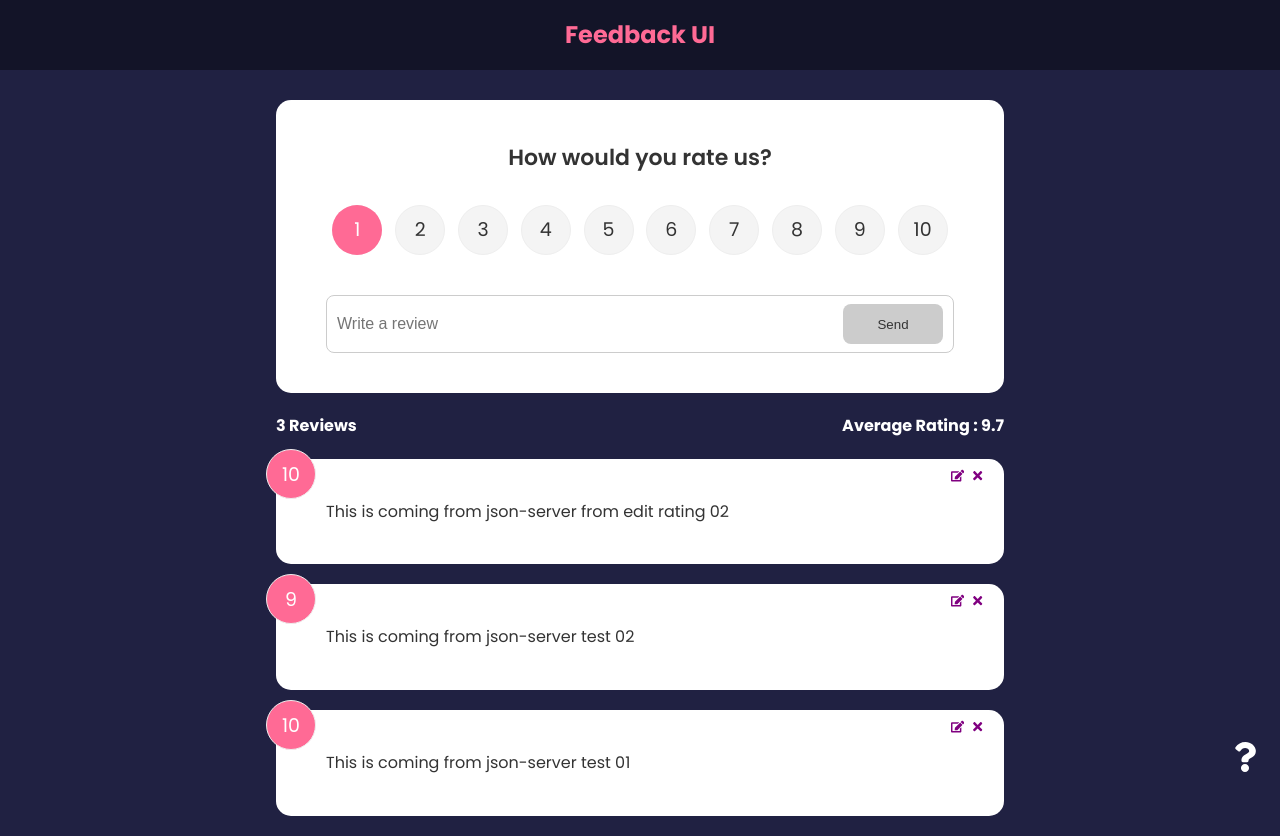
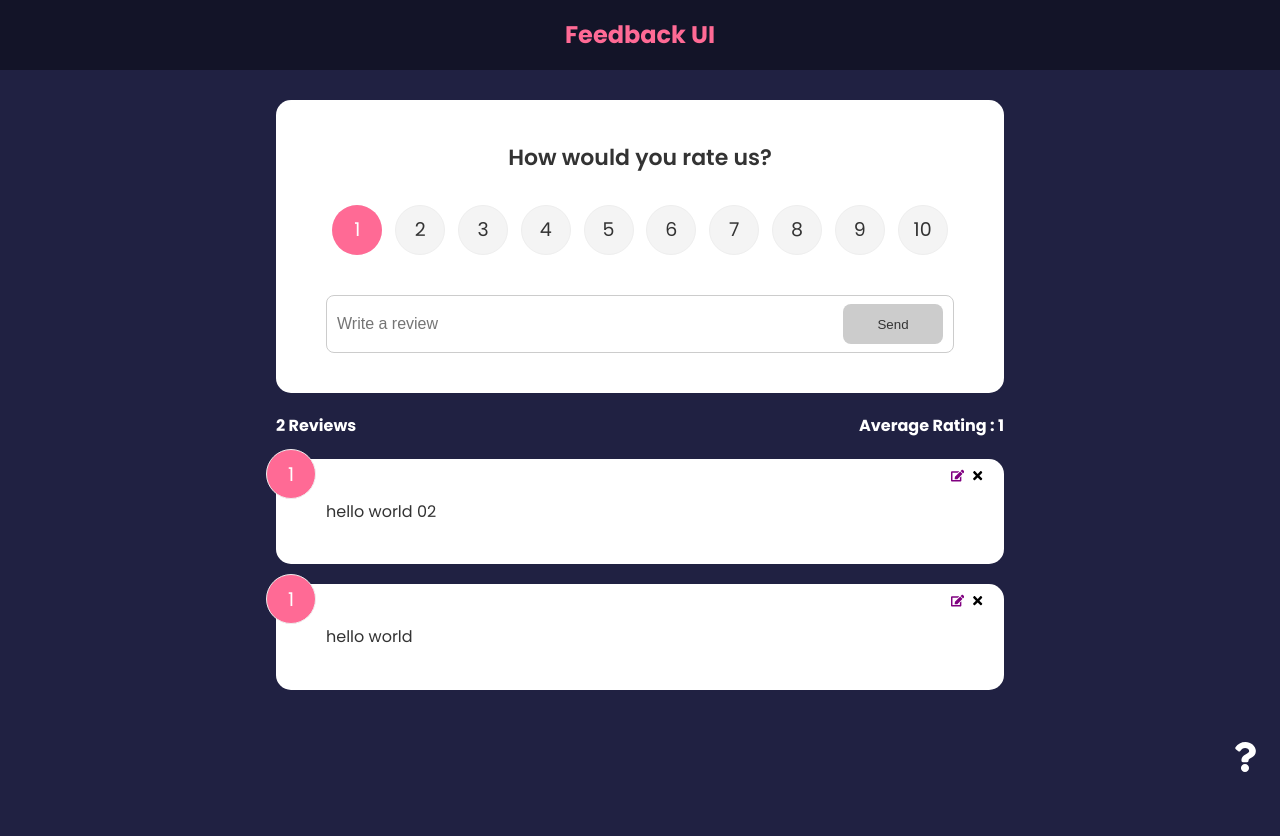
Before and after one commit to keerthimac/feedback-app, a React (Create React App) app: page / in a window 1280 px wide. After the commit the page ends 800 px from the top, so only its background shows below. Built offline with nearby package versions, Linux system fonts and the light colour scheme; data requests are answered from the project's data file.

Commit message:
delete disable experiment

```diff
--- a/db.json
+++ b/db.json
@@ -1,19 +1,14 @@
 {
   "feedback": [
     {
-      "id": 1,
-      "rating": 10,
-      "text": "This is coming from json-server test 01"
+      "text": "hello world",
+      "rating": 1,
+      "id": 1
     },
     {
-      "id": 2,
-      "rating": 9,
-      "text": "This is coming from json-server test 02"
-    },
-    {
-      "text": "This is coming from json-server from edit rating 02",
-      "rating": 10,
-      "id": 3
+      "text": "hello world 02",
+      "rating": 1,
+      "id": 2
     }
   ]
 }
--- a/src/components/FeedbackItem.jsx
+++ b/src/components/FeedbackItem.jsx
@@ -6,15 +6,24 @@ import { useContext } from "react";
 import FeedbackContext from "../context/FeedbackContext";
 
 function FeedbackItem({ item }) {
-  const { deleteFeedback, editFeedback } = useContext(FeedbackContext);
+  const { deleteFeedback, editFeedback, feedbackEdit } =
+    useContext(FeedbackContext);
+  console.log(feedbackEdit);
 
   return (
     <Card>
       <div className='num-display'>{item.rating}</div>
-      <button onClick={() => deleteFeedback(item.id)} className='close'>
-        <FaTimes color='purple' />
+      <button
+        onClick={() => deleteFeedback(item.id)}
+        className='close'
+        disabled={feedbackEdit.edit}>
+        <FaTimes className={`btn-delete-${feedbackEdit.color}`} />
       </button>
-      <button onClick={() => editFeedback(item)} className='edit'>
+      <button
+        onClick={() => {
+          editFeedback(item);
+        }}
+        className='edit'>
         <FaEdit color='purple' />
       </button>
       <div className='text-display'>{item.text}</div>
--- a/src/context/FeedbackContext.js
+++ b/src/context/FeedbackContext.js
@@ -61,6 +61,7 @@ export const FeedbackProvider = ({ children }) => {
     setFeedbackEdit({
       item,
       edit: true,
+      color: "true",
     });
   };
 
@@ -82,6 +83,7 @@ export const FeedbackProvider = ({ children }) => {
     setFeedbackEdit({
       item: {},
       edit: false,
+      color: "false",
     });
   };
 
--- a/src/index.css
+++ b/src/index.css
@@ -155,6 +155,14 @@ input:focus {
   cursor: pointer;
 }
 
+.btn-delete-false {
+  color: purple;
+}
+
+.btn-delete-true {
+  color: #cccccc;
+}
+
 .btn-primary {
   background-color: #202142;
 }
```
